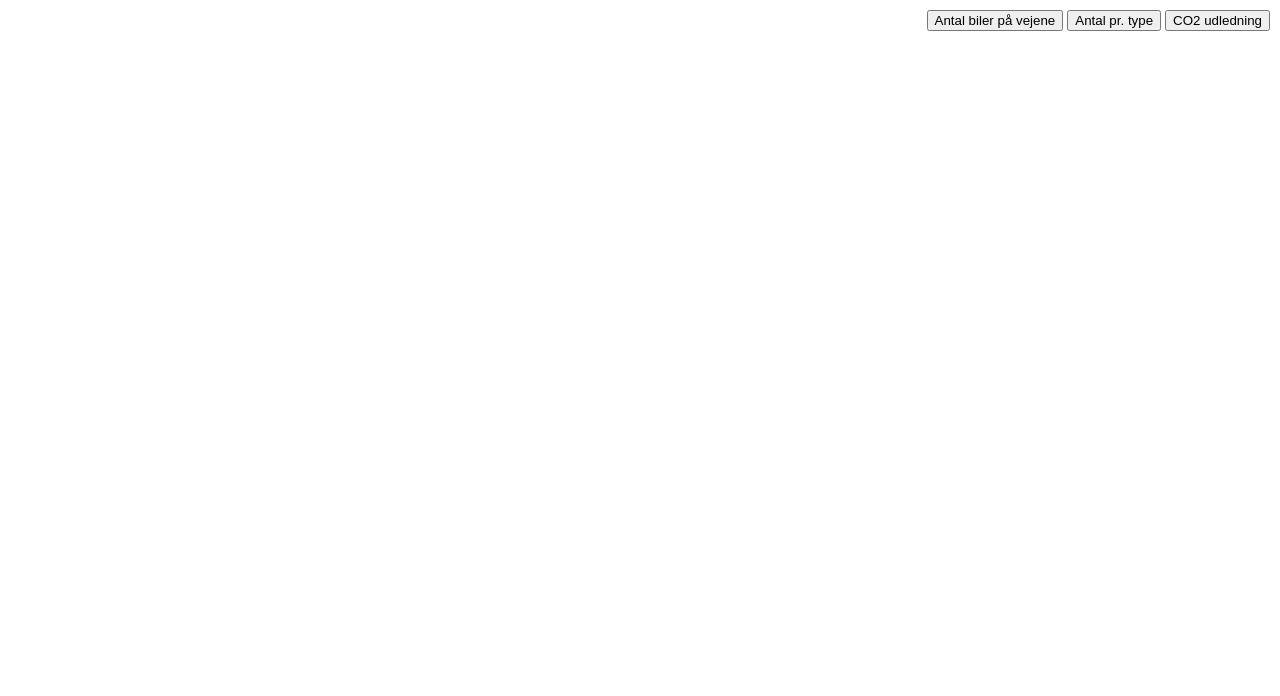
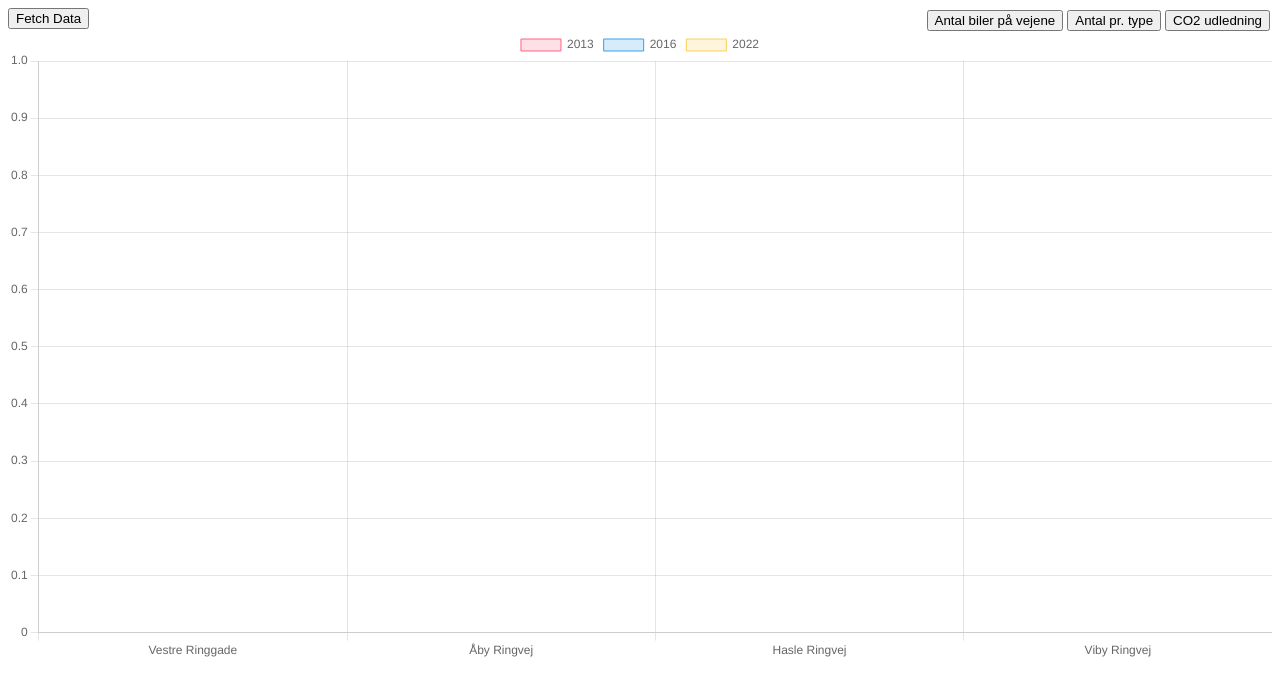
Before and after one commit to N-Edens/Projekt2, a website: page trafikgraf.html in a window 1280 px wide. Drawn offline with nearby package versions, Linux system fonts and the light colour scheme; no server answers.

Commit message:
Update trafikgraf.html

```diff
--- a/trafikgraf.html
+++ b/trafikgraf.html
@@ -16,6 +16,7 @@
 	</style>
 </head>
 <body>
+	<button onclick="fetchData()">Fetch Data</button>
 	<div id="graph-container">
 		<canvas id="ring-road-chart"></canvas>
 		<div id="data-switcher">
@@ -51,6 +52,7 @@ var vehicleData = {
 };
 
 // Function to fetch data from ElephantSQL API
+function fetchData() {
   fetch('https://dts-gfjg.onrender.com/vej2013')
     .then(response => response.json())
     .then(data => {
@@ -89,8 +91,10 @@ var vehicleData = {
     .catch(error => {
       console.error('Error:', error);
     });
+}
 
 // Call the fetchData function to fetch and display the data
+fetchData();
 
 		var antalBiler = {
 			labels: ['Vestre Ringgade', 'Åby Ringvej', 'Hasle Ringvej', 'Viby Ringvej'],
@@ -123,6 +127,7 @@ var vehicleData = {
 		};
 
 		// Function to fetch data from ElephantSQL API
+function fetchData1() {
   fetch('https://dts-gfjg.onrender.com/antalbiler')
     .then(response => response.json())
     .then(data => {
@@ -169,6 +174,7 @@ var vehicleData = {
       console.error('Error:', error);
     });
 });
+}
 
 // Call the fetchData function to fetch and display the data
 fetchData1();
```
